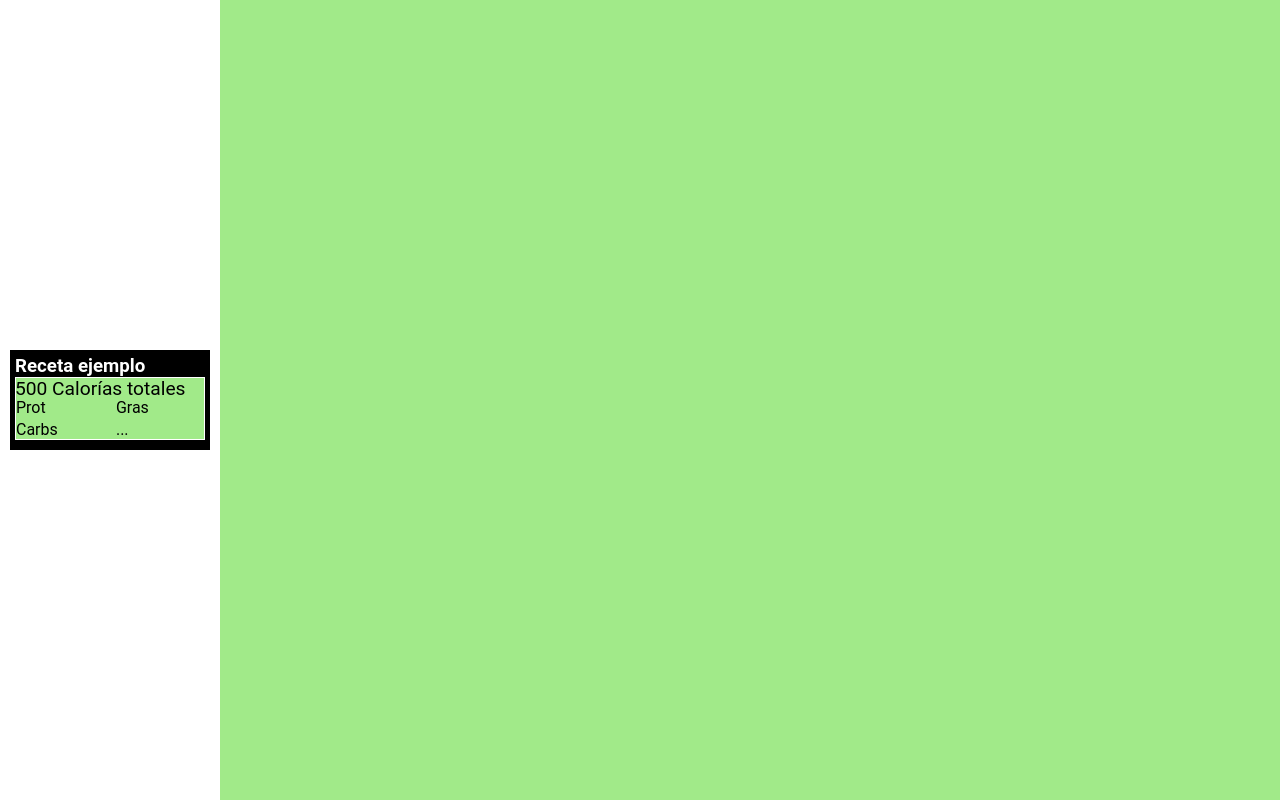
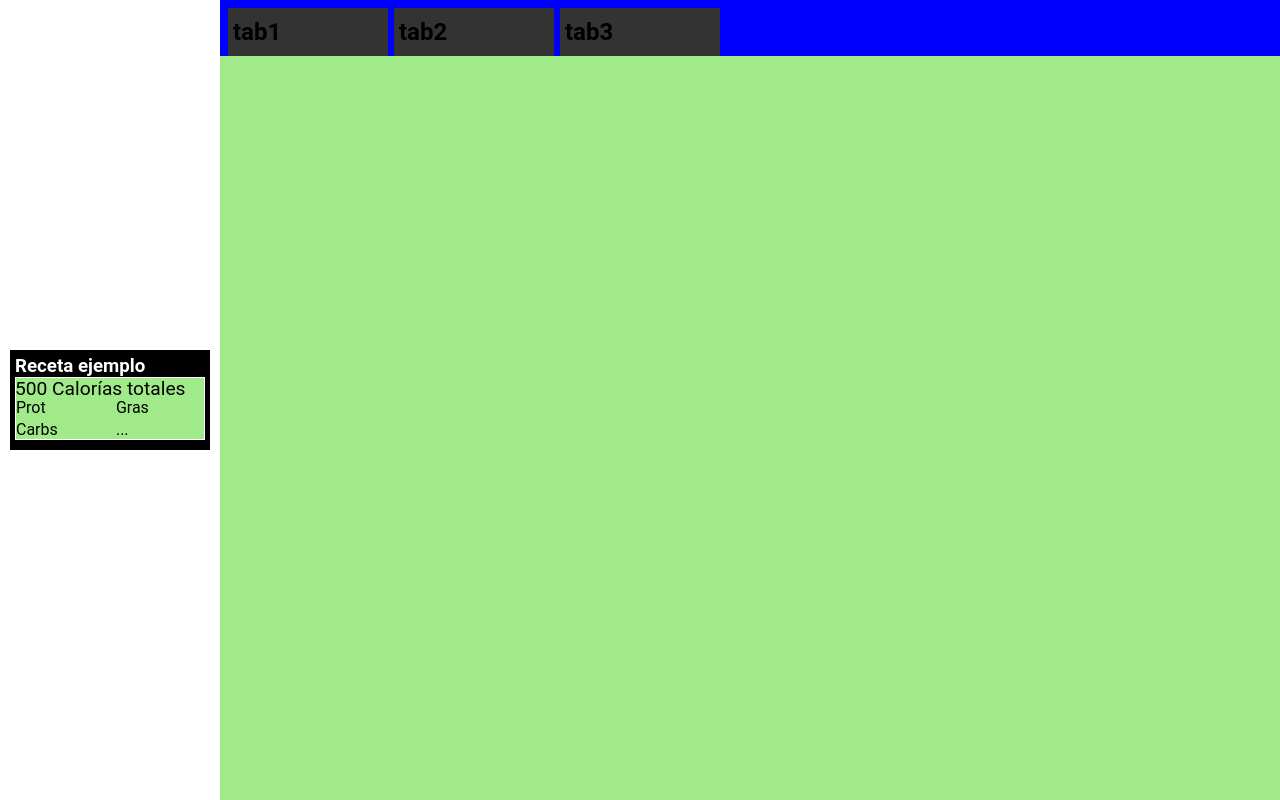
Before and after one commit to repositoriosHackaton/SIC25-Cachapas-con-Queso, a plain HTML site: page main.html in a window 1280 px wide. Drawn offline with Linux system fonts and the light colour scheme; a web font is replaced by a local one.

Commit message:
Ajustes Front y realizanco scrapping de los enlaces de la página de recetas

```diff
--- a/assets/css/main.css
+++ b/assets/css/main.css
@@ -57,3 +57,33 @@ aside {
   top: 0;
   left: 0;
 }
+
+.main-content {
+  width: 100%;
+  height: 93%;
+}
+
+.tabs-head {
+  background-color: blue;
+  width: 100%;
+  height: 7%;
+  padding-left: 5px;
+  display: flex;
+  justify-content: flex-start;
+  align-items: flex-end;
+}
+
+.tab {
+  background-color: #333;
+  width: 10rem;
+  height: 3rem;
+  margin: 3px;
+  padding-left: 5px;
+  margin-bottom: 0px;
+  display: flex;
+  align-items: center;
+}
+
+.tab:hover {
+  cursor: pointer;
+}
--- a/main.html
+++ b/main.html
@@ -22,6 +22,13 @@
         </div>
       </div>
     </aside>
-    <main></main>
+    <main>
+      <div class="tabs-head">
+        <div class="tab"><h2>tab1</h2></div>
+        <div class="tab"><h2>tab2</h2></div>
+        <div class="tab"><h2>tab3</h2></div>
+      </div>
+      <div class="main-content"></div>
+    </main>
   </body>
 </html>
```
Also changed, not shown: 2 other files.
